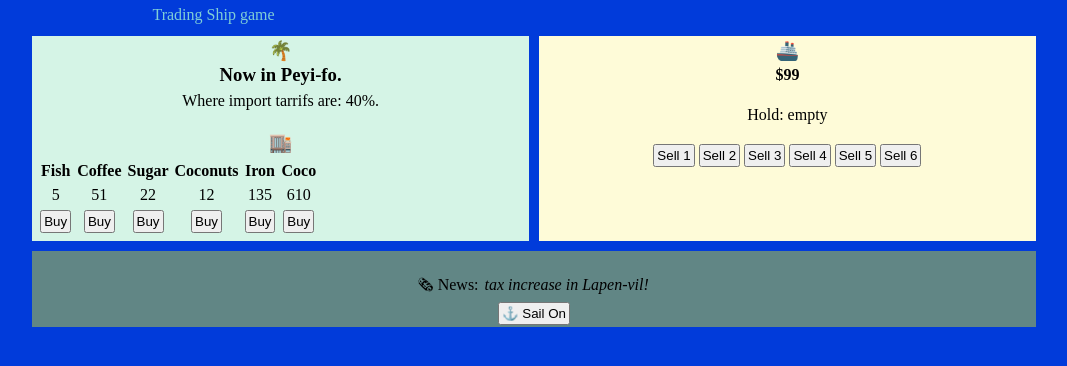
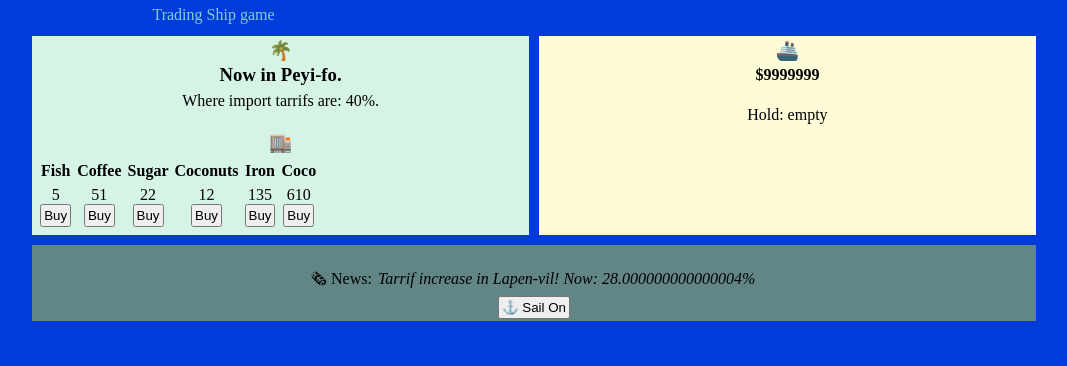
Before and after one commit to SG-mancer/TradingShipGame, a plain HTML site: page index.html in a window 1280 px wide. Shown: the whole page, without its empty margins (106-1173 px from the left). Drawn offline with Linux system fonts and the light colour scheme.

Commit message:
recursions

```diff
--- a/index.html
+++ b/index.html
@@ -26,31 +26,29 @@
 <h3>&#127980;</h3>
 <table align="center">
   <tr>
-    <!-- Need to update this for the number of commodities-->
+    <!-- The 10 lines are the max commodities in index.js - "var maxCom"-->
     <th id="ComL1">1</th>
     <th id="ComL2">2</th>
     <th id="ComL3">3</th>
     <th id="ComL4">4</th>
     <th id="ComL5">5</th>
     <th id="ComL6">6</th>
+    <th id="ComL7">7</th>
+    <th id="ComL8">8</th>
+    <th id="ComL9">9</th>
+    <th id="ComL10">10</th>
   </tr>
-  <tr>
-    <!-- Need to update this for the number of commodities-->
+  <tr id="ComPrices">
     <td id="Comd1">1</td>
     <td id="Comd2">2</td>
     <td id="Comd3">3</td>
     <td id="Comd4">4</td>
     <td id="Comd5">5</td>
     <td id="Comd6">6</td>
-  </tr>
-  <tr>
-    <!-- Need to update this for the number of commodities-->
-    <td><button type="button" onclick="buyCargo(1)">Buy</button></td>
-    <td><button type="button" onclick="buyCargo(2)">Buy</button></td>
-    <td><button type="button" onclick="buyCargo(3)">Buy</button></td>
-    <td><button type="button" onclick="buyCargo(4)">Buy</button></td>
-    <td><button type="button" onclick="buyCargo(5)">Buy</button></td>
-    <td><button type="button" onclick="buyCargo(6)">Buy</button></td>
+    <td id="Comd7">7</td>
+    <td id="Comd8">8</td>
+    <td id="Comd9">9</td>
+    <td id="Comd10">10</td>
   </tr>
 </table>
 </div>
@@ -66,14 +64,6 @@
 <h4 id=cash>$100</h4>
 <br/>
 <div id=hold>Hold: empty</div>
-<br/>
- <!-- Need to update this for the number of cargo holds-->
-  <button type"button" onclick="sellCargo(0)">Sell 1</button>
-  <button type"button" onclick="sellCargo(1)">Sell 2</button>
-  <button type"button" onclick="sellCargo(2)">Sell 3</button>
-  <button type"button" onclick="sellCargo(3)">Sell 4</button>
-  <button type"button" onclick="sellCargo(4)">Sell 5</button>
-  <button type"button" onclick="sellCargo(5)">Sell 6</button>
 </div>
 
 <script  src="js/index.js"></script>
--- a/js/index.js
+++ b/js/index.js
@@ -1,22 +1,22 @@
 // ammount of cash held
-var cash = 100;
+var cash = 10000000;
 // number of turns - used in reporting game over
 var turns = 0;
+var maxCom = 10; //from html - how many ComL# and Comd#... max length of Cargo List
 //array for cargo of ship
 var cargo = [];
-var maxCargo = 6; //The maximum cargo that can be held
-//The list of 7 port names (country fort, windward island, wicked hill, reef, hollow island, rabbit town , cliff village)
-var portName = [
+var maxCargo = 5; //The maximum cargo that can  be held
+
+var portName = [ //Ports for the game (check PortInfo has same number)
   "Peyi-fo", "Lildivan", "Modi Mon", "Kay", "Kwez Lilet", "Lapen-vil", "Falez-vilaj"
 ]
 //The list of the items
-//  note the length of this list is used for printing prices,
-//  and needs to be reflected in the index.html ComL# and Comd# ids.
+// max length is 10 (from html doc)
 var cargoList = [
   "empty","Fish","Coffee","Sugar","Coconuts","Iron","Coco"
 ]
 //A nested table of Port information
-// [ Tax, Item A, Item B, Item C, Item D ]
+// [ Tax, Item A, Item B, Item C, Item D (in cargo list) ]
 var portInfo = [
   [0.40,5,51,22,12,135,610], //Payi-fo cheap coco
   [0.20,2,60,24,10,140,2070], //Lildivan cheap coconuts
@@ -33,6 +33,7 @@ var nowPort = Math.floor(Math.random() * portInfo.length);
 // to start the game, print lables then move the ship to start
 printlables();
 moveShip();
+
 
 //move Ship is each turn...
 function moveShip(){
@@ -52,33 +53,49 @@ function moveShip(){
   turns += 1;
 }
 
+
 // show the commodity names (called at start of game)
 function printlables() {
-  for (var i = 1; i < cargoList.length; i++){
+  for (var i = 1; i <= maxCom; i++){
+    if (i < cargoList.length) {
       document.getElementById("ComL"+i).innerHTML = cargoList[i];
+    } else {
+      document.getElementById("ComL"+i).innerHTML = "";
+    }
   }
 }
 
+
+//update the information on the table for the port
 function listPort() {
- //update the information on the table for the port
   document.getElementById("port").innerHTML = "Now in " + portName[nowPort] + ".";
 
   document.getElementById("portTax").innerHTML = "Where import tarrifs are: "+ Math.round(portInfo[nowPort][0]*100) + "%.";
   //update table with prices
-  for (var i = 1; i < cargoList.length; i++){
-    document.getElementById("Comd"+i).innerHTML = portInfo[nowPort][i];
+  for (var i = 1; i <= maxCom; i++){
+    if (i < cargoList.length) {
+      document.getElementById("Comd"+i).innerHTML = portInfo[nowPort][i]+"<br//><button type=\"button\" onclick=\"buyCargo("+i+")\">Buy</button>";
+    } else {
+      document.getElementById("Comd"+i).innerHTML = "";
+    }
   }
 }
 
+
+//buy produce, update cash, cost and hold info if good sale
 function buyCargo(stock) {
-  //buy produce from the current port, then update cash and hold info if good sale
   if (cargo.length < maxCargo && cash >= portInfo[nowPort][stock]){
+    if (portInfo[nowPort][stock] > 0){
       cash -= portInfo[nowPort][stock];
       document.getElementById("cash").innerHTML = "$" + cash;
       cargo[cargo.length] = stock;
-    portInfo[nowPort][stock] += Math.round(portInfo[nowPort][stock]*(Math.floor(Math.random() * 25))/100);
+      //price will rise 1-14%
+      portInfo[nowPort][stock] = Math.round(portInfo[nowPort][stock]*(Math.random()*15+100)/100);
       listCargo();
       listPort();
+    } else {
+      alert("sorry out of stock");
+    }
   } else {
     //show error can not buy
     if (cargo.length >= maxCargo){
@@ -90,6 +107,7 @@ function buyCargo(stock) {
 }
 
 
+//Sell cargo, check if legal, update cash and cost
 function sellCargo(hld) {
   //sell produce in the selected hold, add to cash price - landing tax
   //set hold to undefined (to be filled on buy)
@@ -98,16 +116,12 @@ function sellCargo(hld) {
     case undefined:
       alert("That hold is empty.");
       break;
-    case 1:
-    case 2:
-    case 3:
-    case 4:
-    case 5:
-    case 6:
+    default:
       var sellPrice = portInfo[nowPort][cargo[hld]] * (1-portInfo[nowPort][0]);
       cash += Math.round(sellPrice);
       document.getElementById("cash").innerHTML = "$" + cash;
-      portInfo[nowPort][cargo[hld]] -= Math.round(portInfo[nowPort][cargo[hld]]*(Math.floor(Math.random() * 20))/100);
+      //price will drop 0-5%
+      portInfo[nowPort][cargo[hld]] = Math.round(portInfo[nowPort][cargo[hld]]*(Math.random()*5+95)/100);
       cargo.pop(cargo[hld]);
       listPort();
       break;
@@ -117,33 +131,40 @@ function sellCargo(hld) {
 
 function listCargo() {
   //List the cargo in the hold
+  var cHold = 0; //used for adding the Sell button
   if (cargo.length < 1){
   document.getElementById("hold").innerHTML = "empty";
   } else {
+    document.getElementById("hold").innerHTML = "<ul><li>"+ cargo.map(element => {
+  return cargoList[element]+" <button type\"button\" onclick=\"sellCargo("+(cHold++)+")\"> Sell </button>";
+}).join("</li><li>") + "</li></ul>";
+  }
 
-    document.getElementById("hold").innerHTML = "<ul><li>"+ cargo.map(element => {
-  return cargoList[element];
-}).join("</li><li>") + "</li></ul>";
+  for (var i=0; i <=portInfo.length;i++){
+    alert(portInfo[i][0]);
   }
 }
 
 function priceChange () {
   // Change the tax or price of goods in a random port and report it as news.
-  var effectPort = Math.floor(Math.random() * portInfo.length);
-  var effectCargo = Math.floor(Math.random() * 4)+1;
+  var effectPort = Math.floor(Math.random()*portInfo.length);
+  var effectCargo = Math.floor(Math.random()*cargoList.length);
+  if (effectCargo == 0){ //check not effecting tax
+     effectCargo = 1;
+  }
   switch(Math.floor(Math.random() * 4)){
-    case 0:   //change tax
-      portInfo[effectPort][0] += 0.01;
-      portInfo[effectPort][0] -= portInfo[effectPort][0]%0.01; //to round?
-      document.getElementById("gamenews").innerHTML = "tax increase in "+portName[effectPort]+"!";
+    case 0:   //change tax 1-6%
+      portInfo[effectPort][0] = Math.floor(portInfo[effectPort][0]*100 + 1 + Math.floor(Math.random()*5))/100;
+      portInfo[effectPort][0] -= portInfo[effectPort][0]%0.01; //to round
+      document.getElementById("gamenews").innerHTML = "Tarrif increase in "+portName[effectPort]+"! Now: "+portInfo[effectPort][0]*100+"%";
       break;
     case 1:  //price decrease
-      portInfo[effectPort][effectCargo] -= Math.round(portInfo[effectPort][effectCargo]*(Math.floor(Math.random() * 10))/100);
-      document.getElementById("gamenews").innerHTML = "Surplus "+cargoList[effectCargo]+" at " +portName[effectPort]+ ".";
+      portInfo[effectPort][effectCargo] -= 1+Math.round(portInfo[effectPort][effectCargo]*(Math.random()*15+20)/100);
+      document.getElementById("gamenews").innerHTML = "Price collapse of "+cargoList[effectCargo]+" at " +portName[effectPort]+ ". Now: $"+portInfo[effectPort][effectCargo]+" a unit.";
       break;
     case 2: //price increase
-      portInfo[effectPort][effectCargo] += Math.round(portInfo[effectPort][effectCargo]*(Math.floor(Math.random() * 10))/100);
-      document.getElementById("gamenews").innerHTML = "Shortage of "+cargoList[effectCargo]+" at " +portName[effectPort]+ ".";
+      portInfo[effectPort][effectCargo] += 2+Math.round(portInfo[effectPort][effectCargo]*(Math.random()*10)/100);
+      document.getElementById("gamenews").innerHTML = "Shortage of "+cargoList[effectCargo]+" at " +portName[effectPort]+ ".Now: $"+portInfo[effectPort][effectCargo]+" a unit.";
       break;
     case 3: //pirates steal money if in same location
       if (effectPort == nowPort) {
```
Lines whose indentation alone changed are shown as unchanged.
